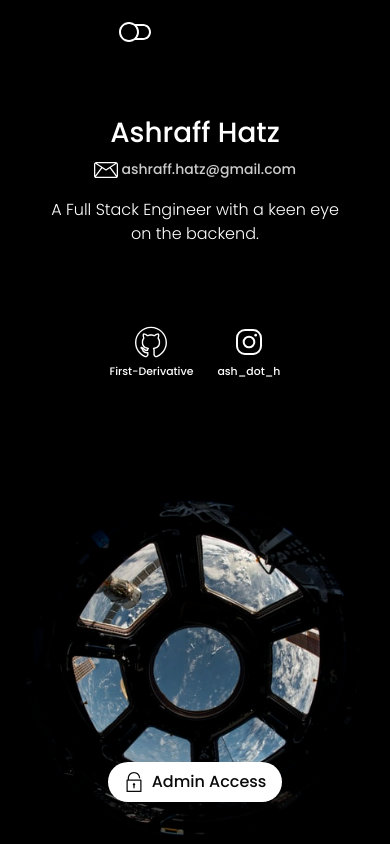
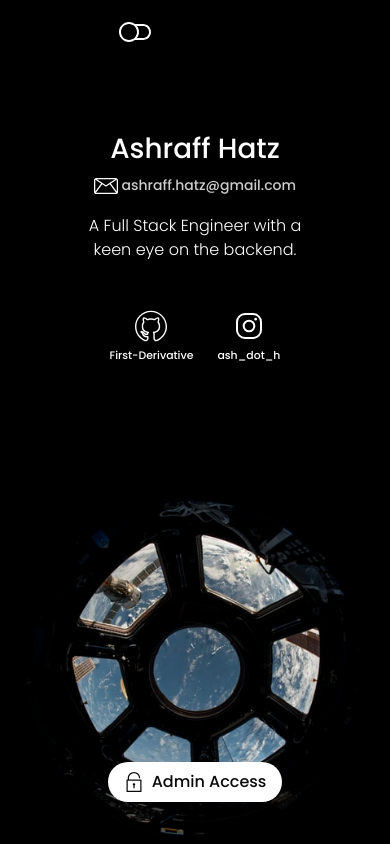
Before and after one commit to First-Derivative/ashhatz, a React (Create React App) app in the folder frontend/: page /#/ in a window 390 px wide. Shown: the top 844 px of the page. Built offline with nearby package versions, Linux system fonts and the light colour scheme; no server answers.

Commit message:
Update SideBar summary mobile support

```diff
--- a/frontend/src/components/SideBar.css
+++ b/frontend/src/components/SideBar.css
@@ -32,9 +32,14 @@
   column-gap: 1.5rem;
 }
 
+/* Mobile Media Query  */
 @media screen and (max-width: 768px) {
   .sidebar-icon-caption {
     visibility: visible !important;
+  }
+
+  #sidebar-summary {
+    width: 55%;
   }
 }
 
--- a/frontend/src/components/SideBar.js
+++ b/frontend/src/components/SideBar.js
@@ -55,7 +55,7 @@ function SideBar() {
               <small className="text-center" id="sidebar-email"> ashraff.hatz@gmail.com </small>
             </div>
 
-            <div className="p fw-light mx-5 mx-sm-0 mt-3" style={{marginBottom: '5rem'}}>
+            <div className="p fw-light mx-auto mx-sm-0 mt-3 " id="sidebar-summary">
               A Full Stack Engineer with a keen eye on the backend.
 
             </div>
```
